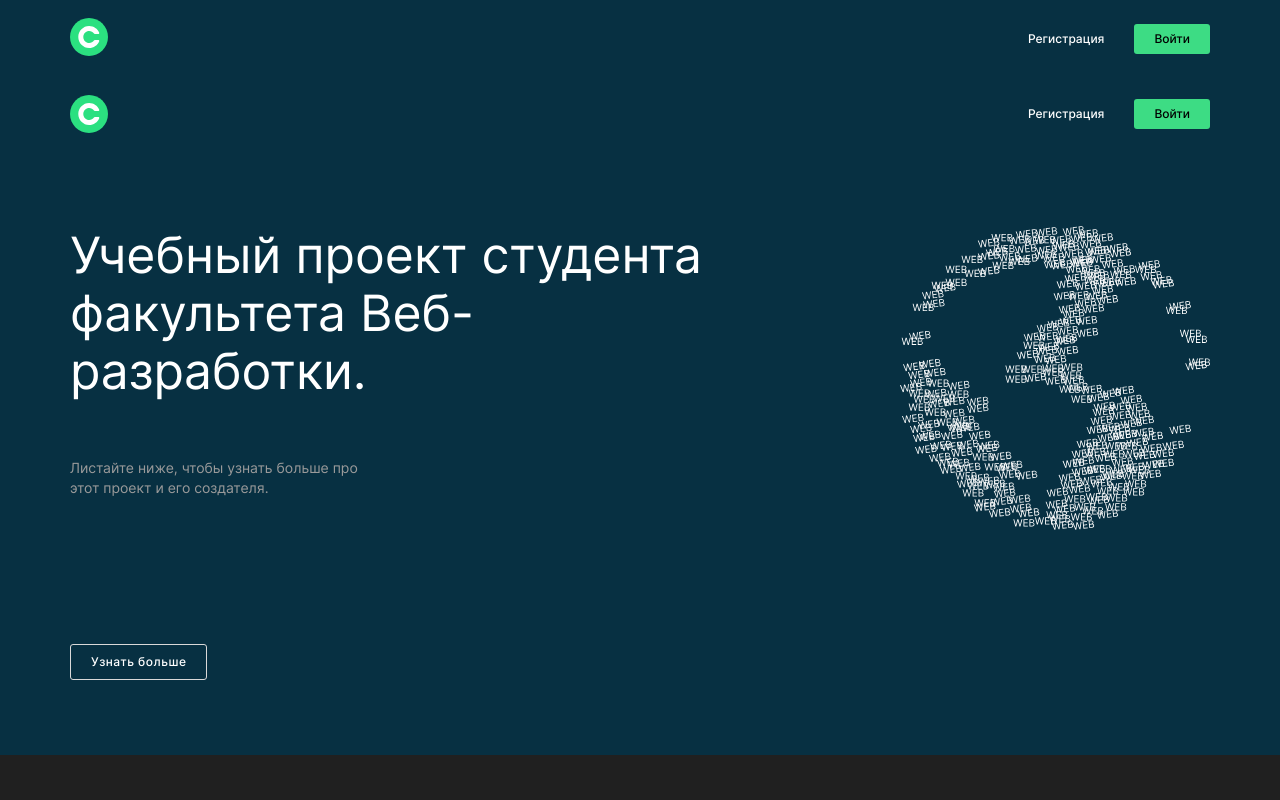
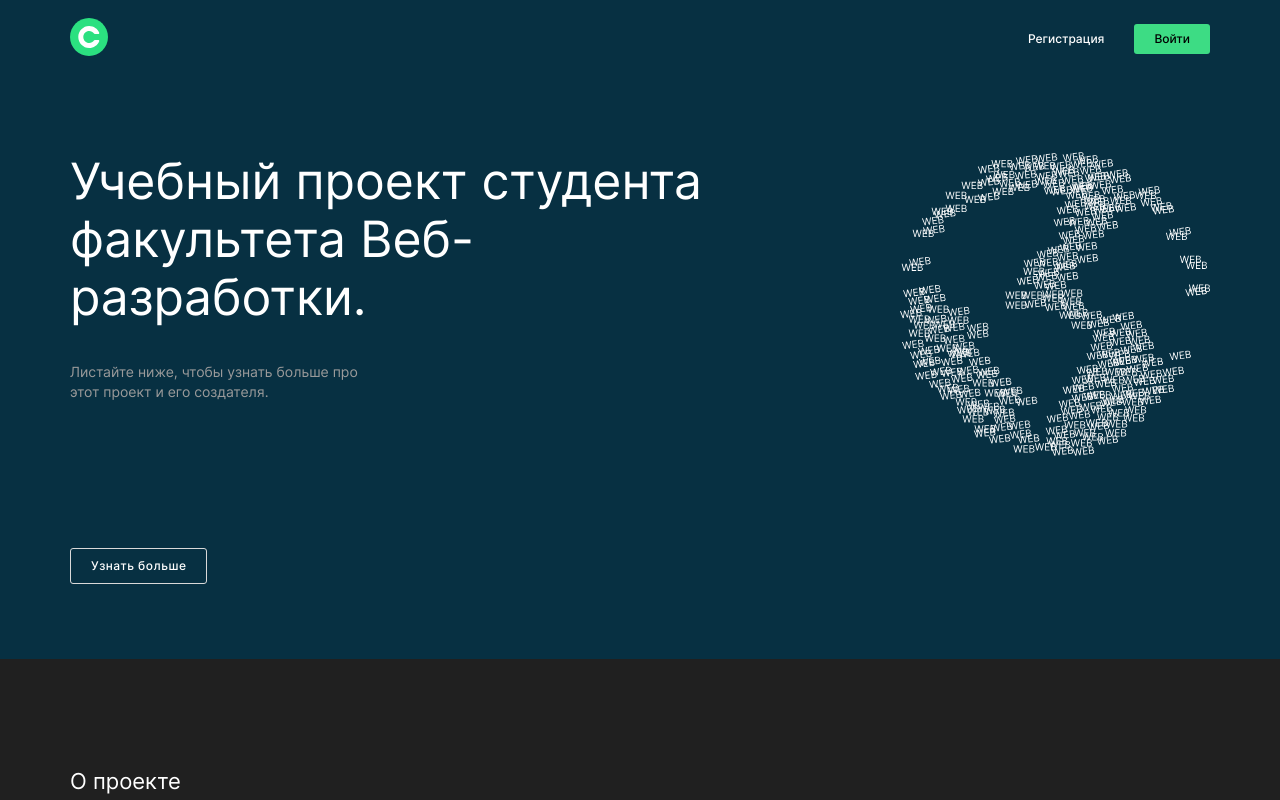
Before and after one commit to annagroshkova/movies-explorer-frontend, a React (Create React App) app: page / in a window 1280 px wide. Shown: the top 800 px of the page. Built offline with nearby package versions, Linux system fonts and the light colour scheme.

Commit message:
new Header Component done

```diff
--- a/src/components/Header/Header.css
+++ b/src/components/Header/Header.css
@@ -19,6 +19,45 @@
   height: 38px;
 }
 
+.header__links {
+  display: flex;
+  align-items: center;
+  gap: 14px;
+}
+
+.header__link {
+  cursor: pointer;
+  display: block;
+  text-decoration: none;
+  font-weight: 500;
+  font-size: 10px;
+}
+
+.header_link:active {
+  background: none;
+}
+
+.header__link_type_clear {
+  color: white;
+  transition: opacity 0.3s ease-out;
+}
+
+.header__link_type_clear:hover {
+  opacity: 0.7;
+}
+
+.header__link_type_filled {
+  padding: 8px 20px;
+  border-radius: 3px;
+  color: black;
+  background-color: #3ddc84;
+  transition: background-color 0.3s ease-out;
+}
+
+.header__link_type_filled:hover {
+  background-color: #5ffda5;
+}
+
 @media screen and (min-width: 375px) {
   .header_theme_main {
     width: calc(100% + 52px);
@@ -32,9 +71,23 @@
     margin-left: -30px;
     padding-inline: 30px;
   }
+
+  .header__links {
+    gap: 30px;
+  }
+
+  .header__link {
+    font-size: 12px;
+  }
 }
 
-@media screen and (min-width: 1024px) {
+@media screen and (min-width: 768px) {
+  .header__link {
+    font-size: 12px;
+  }
+}
+
+@media screen and (min-width: 769px) {
   .header_theme_main {
     width: calc(100% + 140px);
     margin-left: -70px;
--- a/src/components/Header/Header.js
+++ b/src/components/Header/Header.js
@@ -13,11 +13,11 @@ export default function Header(props) {
         <img className="greeting__logo" src={logo} alt="Логотип сайта" />
       </Link>
       {props.isLoged ? <Navbar theme={props.theme}/> : (
-        <div className="hero__links">
-          <NavLink className="hero__link hero__link_type_clear" to="/register">
+        <div className="header__links">
+          <NavLink className="header__link header__link_type_clear" to="/register">
             Регистрация
           </NavLink>
-          <NavLink className="hero__link hero__link_type_filled" to="/login">
+          <NavLink className="header__link header__link_type_filled" to="/login">
             Войти
           </NavLink>
         </div>
--- a/src/components/Hero/Hero.css
+++ b/src/components/Hero/Hero.css
@@ -2,7 +2,7 @@
   background-color: #073042;
   width: calc(100% + 36px);
   margin-left: -18px;
-  min-height: 648px;
+  min-height: 574px;
 }
 
 .hero__container {
@@ -23,45 +23,6 @@
 .hero__logo {
   width: 38px;
   height: 38px;
-}
-
-.hero__links {
-  display: flex;
-  align-items: center;
-  gap: 14px;
-}
-
-.hero__link {
-  cursor: pointer;
-  display: block;
-  text-decoration: none;
-  font-weight: 500;
-  font-size: 10px;
-}
-
-.hero__link:active {
-  background: none;
-}
-
-.hero__link_type_clear {
-  color: white;
-  transition: opacity 0.3s ease-out;
-}
-
-.hero__link_type_clear:hover {
-  opacity: 0.7;
-}
-
-.hero__link_type_filled {
-  padding: 8px 20px;
-  border-radius: 3px;
-  color: black;
-  background-color: #3ddc84;
-  transition: background-color 0.3s ease-out;
-}
-
-.hero__link_type_filled:hover {
-  background-color: #85e0ab;
 }
 
 .hero__promo {
@@ -146,10 +107,6 @@
     margin: 0;
   }
 
-  .hero__links {
-    gap: 30px;
-  }
-
   .hero__promo {
     padding: 140px 0 10px;
   }
@@ -185,10 +142,6 @@
     margin: 0;
   }
 
-  .hero__link {
-    font-size: 12px;
-  }
-
   .hero__promo {
     flex-direction: row-reverse;
     gap: 30px;
@@ -209,6 +162,7 @@
     text-align: left;
     font-size: 50px;
     line-height: 58px;
+    padding-bottom: 0;
   }
 
   .hero__subtitle {
--- a/src/components/Hero/Hero.js
+++ b/src/components/Hero/Hero.js
@@ -8,18 +8,6 @@ export default function Hero() {
   return (
     <section className="hero">
       <div className="hero__container">
-        <div className="hero__header">
-          <img className="hero__logo" src={logo} alt="Логотип сайта" />
-          <div className="hero__links">
-            <NavLink className="hero__link hero__link_type_clear" to="/register">
-              Регистрация
-            </NavLink>
-            <NavLink className="hero__link hero__link_type_filled" to="/login">
-              Войти
-            </NavLink>
-          </div>
-        </div>
-
         <div className="hero__promo">
           <img className="hero__promo-image" src={promoImage} alt="Иллюстрация глобуса" />
           <div className="hero__info">
```
